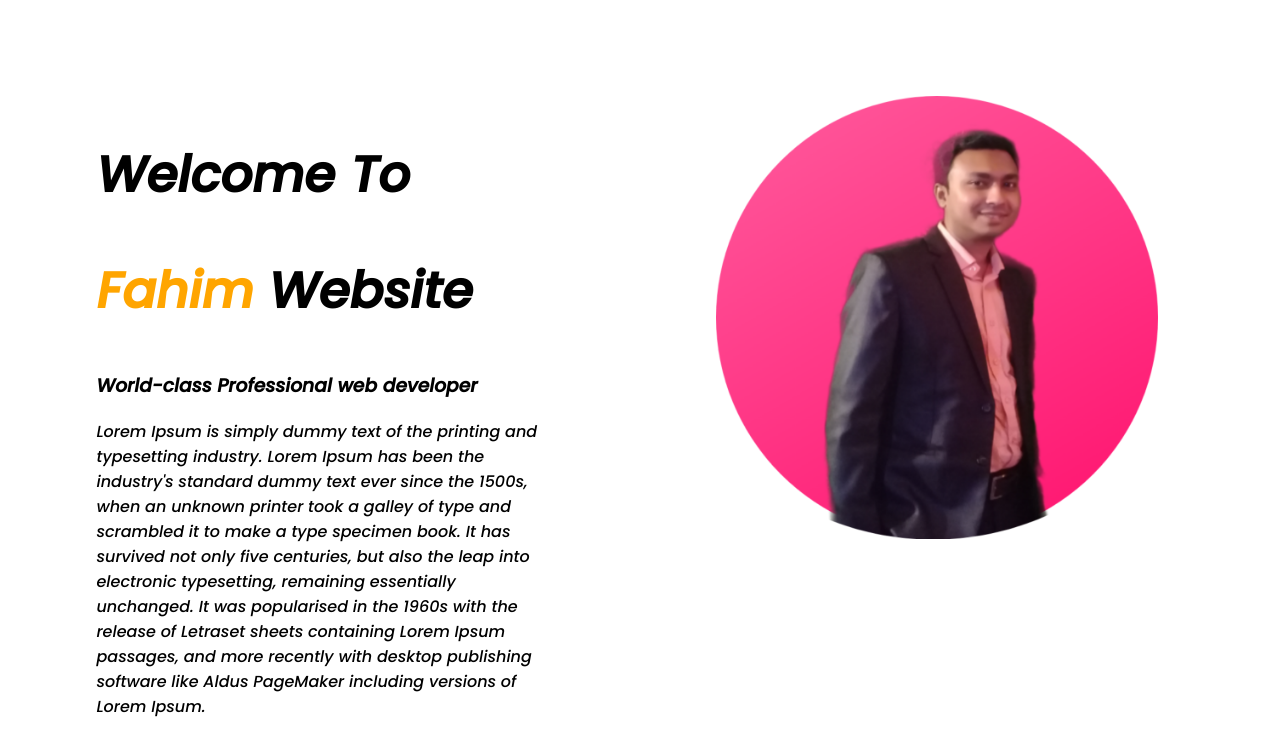
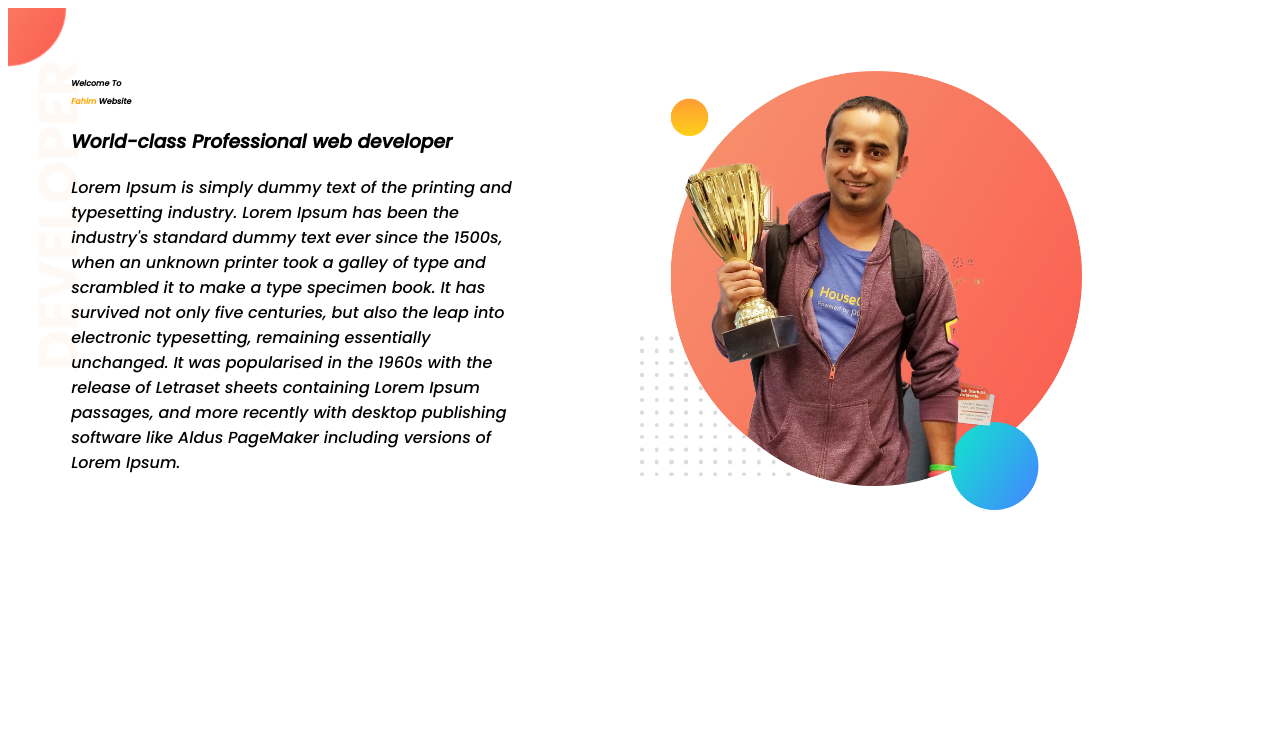
Before and after one commit to mdfahim50/web-portfolio, a plain HTML site: page index.html in a window 1280 px wide. Drawn offline with Linux system fonts and the light colour scheme.

Commit message:
top banner

```diff
--- a/index.html
+++ b/index.html
@@ -8,7 +8,7 @@
     <link rel="stylesheet" href="style.css">
 </head>
 <body>
-    <section>
+    <section class="top-banner">
         <div class="half-width">
             <h1>Welcome To </h1>
             <h1> <span class="name-highlight">Fahim</span> Website </h1>
@@ -16,8 +16,9 @@
 
             <P>Lorem Ipsum is simply dummy text of the printing and typesetting industry. Lorem Ipsum has been the industry's standard dummy text ever since the 1500s, when an unknown printer took a galley of type and scrambled it to make a type specimen book. It has survived not only five centuries, but also the leap into electronic typesetting, remaining essentially unchanged. It was popularised in the 1960s with the release of Letraset sheets containing Lorem Ipsum passages, and more recently with desktop publishing software like Aldus PageMaker including versions of Lorem Ipsum.</P>
         </div>
+
         <div class="half-width">
-            <img src="images/profile.png" alt="">
+            <img src="images/jhankar.png" alt="">
         </div>
 
     </section>
--- a/style.css
+++ b/style.css
@@ -4,17 +4,25 @@ body{
 }
 
 h1{
-    font-size: 50px;
+    font-size: 50%;
 }
 .name-highlight{
     color: orange;
 }
 .half-width{
     width: 35%;
+    margin: 3%;
+    padding: 2%;
     float: left;
-    margin: 5%;
-    padding: 2%;
 }
 .half-width img{
     width: 100%;
 }
+.top-banner{
+    background-image: url("images/top-banner.png");
+    background-repeat: no-repeat;
+}
+
+section{
+    height: 500px;
+}
```
